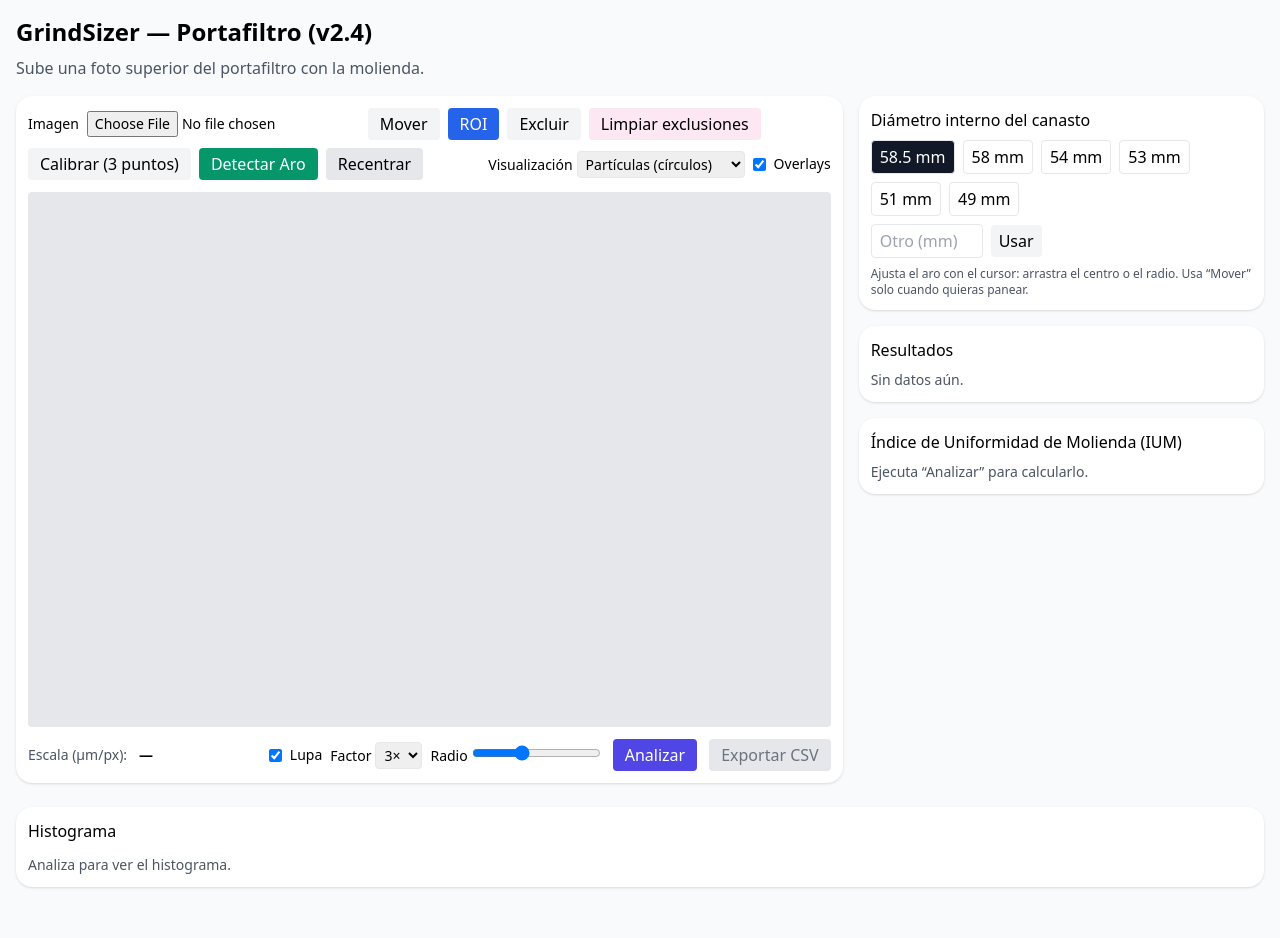
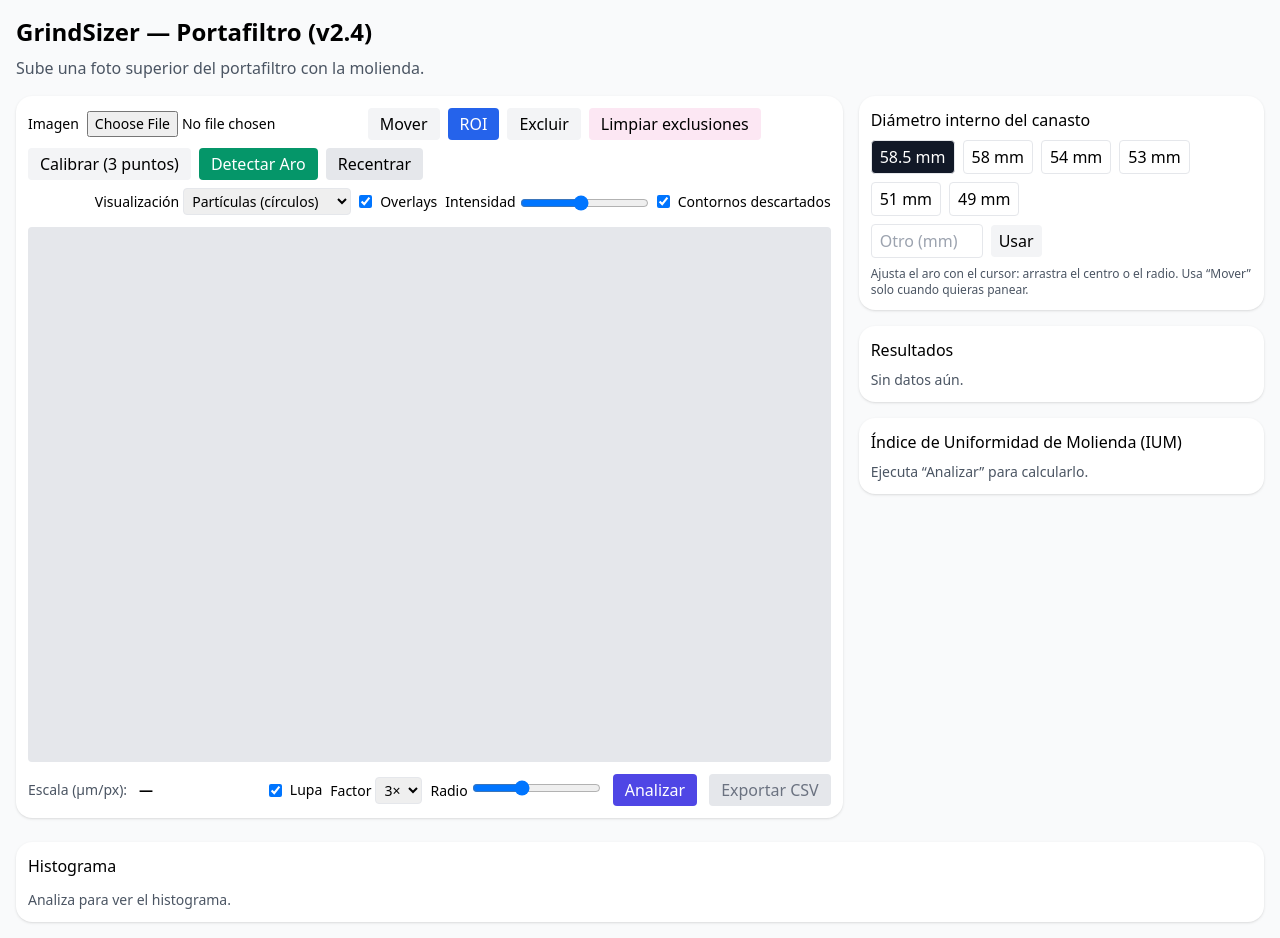
Before and after one commit to Jafrancisco15/GrindAnalyzer, a React (Vite) app: page / in a window 1280 px wide. Before the commit the page ends 903 px from the top, so only its background shows below. Built offline with nearby package versions, Linux system fonts and the light colour scheme.

Commit message:
Update App.jsx

```diff
--- a/src/App.jsx
+++ b/src/App.jsx
@@ -28,6 +28,8 @@ export default function App(){
   const [sizes,setSizes]=useState([])
   const [particles,setParticles]=useState([])
   const [showOverlays,setShowOverlays]=useState(true)
+  const [overlayAlpha,setOverlayAlpha]=useState(0.55)
+  const [showDiscarded,setShowDiscarded]=useState(true)
 
   const [viz,setViz]=useState('circles') // 'circles' | 'mask' | 'edges' | 'contours' | 'none'
   const [maskOverlay,setMaskOverlay]=useState(null) // {image,x,y,w,h}
@@ -108,13 +110,13 @@ export default function App(){
     g.scale(view.current.zoom, view.current.zoom)
     g.drawImage(img,0,0)
 
-    if(showOverlays && viz!=='none'){
+    if((showOverlays || viz==='mask' || viz==='edges') && viz!=='none'){
       if(viz==='mask' && maskOverlay){
         const im=new Image(); im.src=maskOverlay.url
-        g.save(); g.globalAlpha=0.45; g.drawImage(im, maskOverlay.x, maskOverlay.y, maskOverlay.w, maskOverlay.h); g.restore()
+        g.save(); g.globalAlpha=overlayAlpha; g.drawImage(im, maskOverlay.x, maskOverlay.y, maskOverlay.w, maskOverlay.h); g.restore()
       } else if(viz==='edges' && edgesOverlay){
         const im=new Image(); im.src=edgesOverlay.url
-        g.save(); g.globalAlpha=0.7; g.drawImage(im, edgesOverlay.x, edgesOverlay.y, edgesOverlay.w, edgesOverlay.h); g.restore()
+        g.save(); g.globalAlpha=Math.min(1, overlayAlpha+0.25); g.drawImage(im, edgesOverlay.x, edgesOverlay.y, edgesOverlay.w, edgesOverlay.h); g.restore()
       }
     }
 
@@ -135,14 +137,16 @@ export default function App(){
         particles.forEach(p=>{ g.beginPath(); g.arc(p.cx,p.cy,p.r_px,0,Math.PI*2); g.stroke() })
         g.restore()
       } else if(viz==='contours' && contoursPoly.length){
-        g.save(); g.strokeStyle='#f59e0b'; g.lineWidth=1.5/view.current.zoom; g.fillStyle='rgba(245,158,11,0.15)';
+        g.save(); g.lineWidth=1.5/view.current.zoom;
         contoursPoly.forEach(cn=>{
-          if(!cn.accepted) return; // dibujar aceptados por IQR
-          const pts=cn.pts
-          if(!pts||pts.length<2) return
-          g.beginPath(); g.moveTo(pts[0].x, pts[0].y)
-          for(let i=1;i<pts.length;i++){ g.lineTo(pts[i].x, pts[i].y) }
-          g.closePath(); g.fill(); g.stroke()
+          const pts=cn.pts; if(!pts||pts.length<2) return
+          if(cn.accepted){
+            g.strokeStyle='#f59e0b'; g.fillStyle='rgba(245,158,11,0.15)'
+            g.beginPath(); g.moveTo(pts[0].x, pts[0].y); for(let i=1;i<pts.length;i++){ g.lineTo(pts[i].x, pts[i].y) } g.closePath(); g.fill(); g.stroke()
+          } else if(showDiscarded){
+            g.strokeStyle='rgba(245,158,11,0.35)'; g.setLineDash([4/view.current.zoom, 3/view.current.zoom])
+            g.beginPath(); g.moveTo(pts[0].x, pts[0].y); for(let i=1;i<pts.length;i++){ g.lineTo(pts[i].x, pts[i].y) } g.closePath(); g.stroke(); g.setLineDash([])
+          }
         })
         g.restore()
       }
@@ -458,7 +462,7 @@ export default function App(){
       src.delete(); gray.delete(); masked.delete(); cl.delete(); blur.delete(); bin.delete(); opened.delete(); kernel.delete(); contours.delete(); hier.delete(); mask.delete(); maskVis.delete(); edges.delete(); eroded.delete(); boundary.delete(); maskRGBA.delete(); edgesRGBA.delete()
 
       if(!filtered.length){ setStatus('No se detectaron partículas claras. Ajusta ROI/Exclusiones, aumenta contraste o mejora el enfoque. Sin partículas aceptadas, no se mostrará IUM ni overlays.'); return }
-      setViz('mask')
+      setShowOverlays(true); setViz('mask')
       setStatus(`Listo. N=${filtered.length} | D50=${med.toFixed(1)} µm | D10=${p10.toFixed(1)} µm | D90=${p90.toFixed(1)} µm · Cambia "Visualización" para ver máscara/bordes/contornos`)
     }catch(err){
       console.error(err); setStatus('Error durante el análisis.')
@@ -522,6 +526,13 @@ export default function App(){
               </label>
               <label className="inline-flex items-center gap-2 text-sm">
                 <input type="checkbox" checked={showOverlays} onChange={e=>setShowOverlays(e.target.checked)}/><span>Overlays</span>
+              </label>
+              <label className="text-sm">Intensidad
+                <input type="range" min="0.15" max="1" step="0.05" value={overlayAlpha} onChange={e=>setOverlayAlpha(parseFloat(e.target.value))} className="ml-1 align-middle" />
+              </label>
+              <label className="inline-flex items-center gap-2 text-sm">
+                <input type="checkbox" checked={showDiscarded} onChange={e=>setShowDiscarded(e.target.checked)} />
+                <span>Contornos descartados</span>
               </label>
             </div>
           </div>
```
